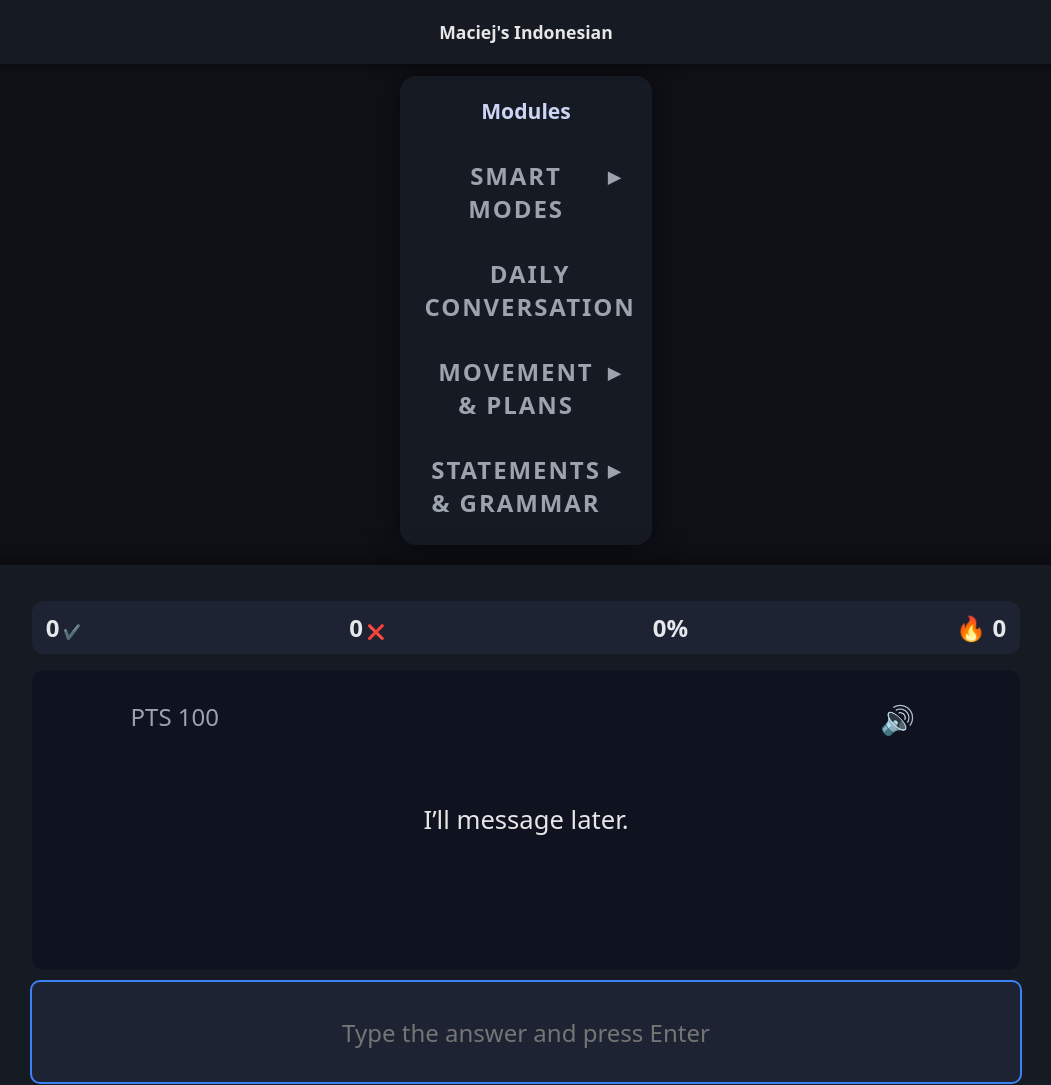
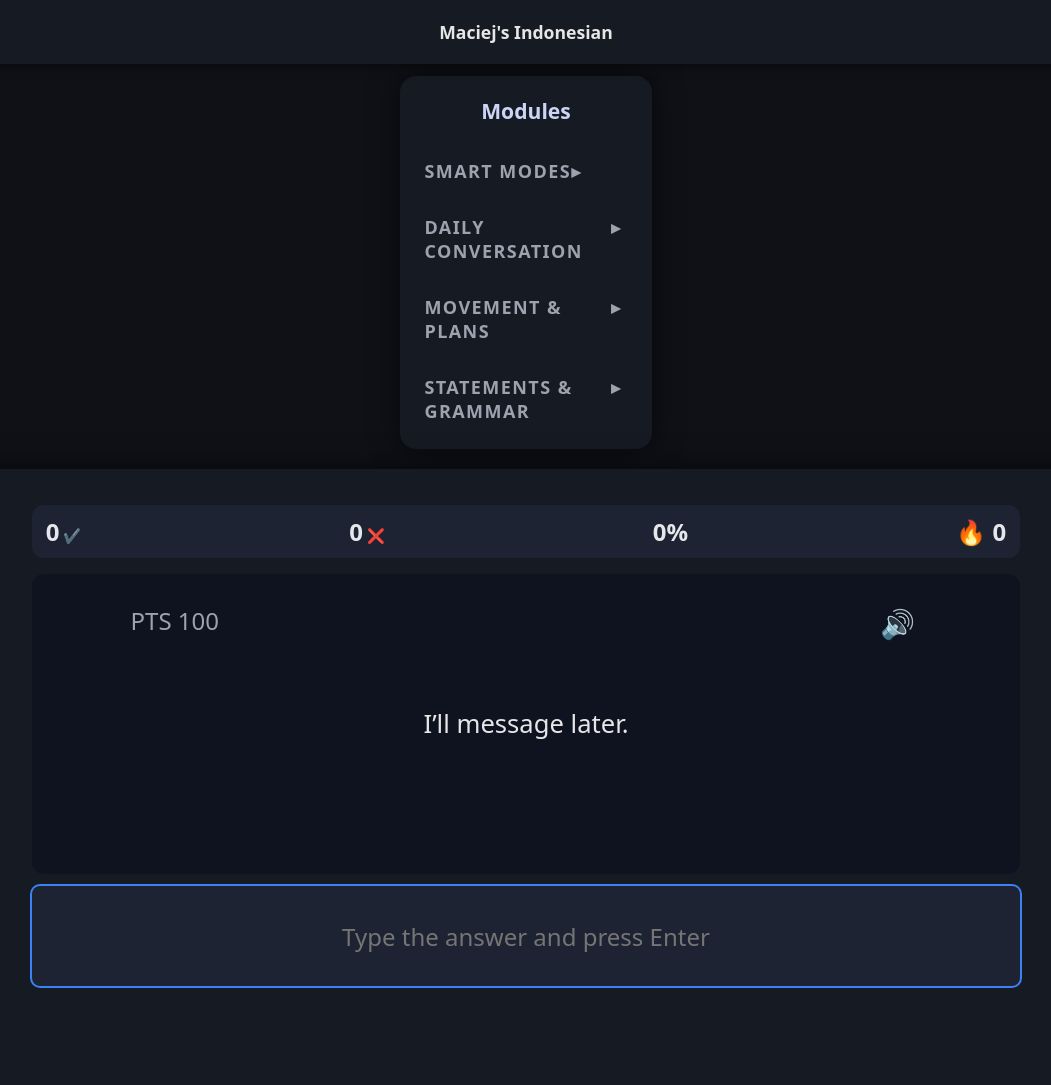
Before and after one commit to MMaciej-png/MMaciej-png.github.io, a plain HTML site: page index.html in a window 1280 px wide. Shown: the top 1085 px of the page, without its empty margins (114-1165 px from the left). Drawn offline with Linux system fonts and the light colour scheme.

Commit message:
fix(ui): layout and visual styling
Refs #6
Refs #9

```diff
--- a/style.css
+++ b/style.css
@@ -427,12 +427,13 @@ body {
   border: none;
   color: #9ca3af;
   font-weight: 600;
-  font-size: x-large;
+  font-size: large;
   text-transform: uppercase;
   letter-spacing: 0.08em;
   padding: 6px 4px;
   cursor: pointer;
   display: flex;
+  text-align: left;
   justify-content: flex-start;
 }
 
```
